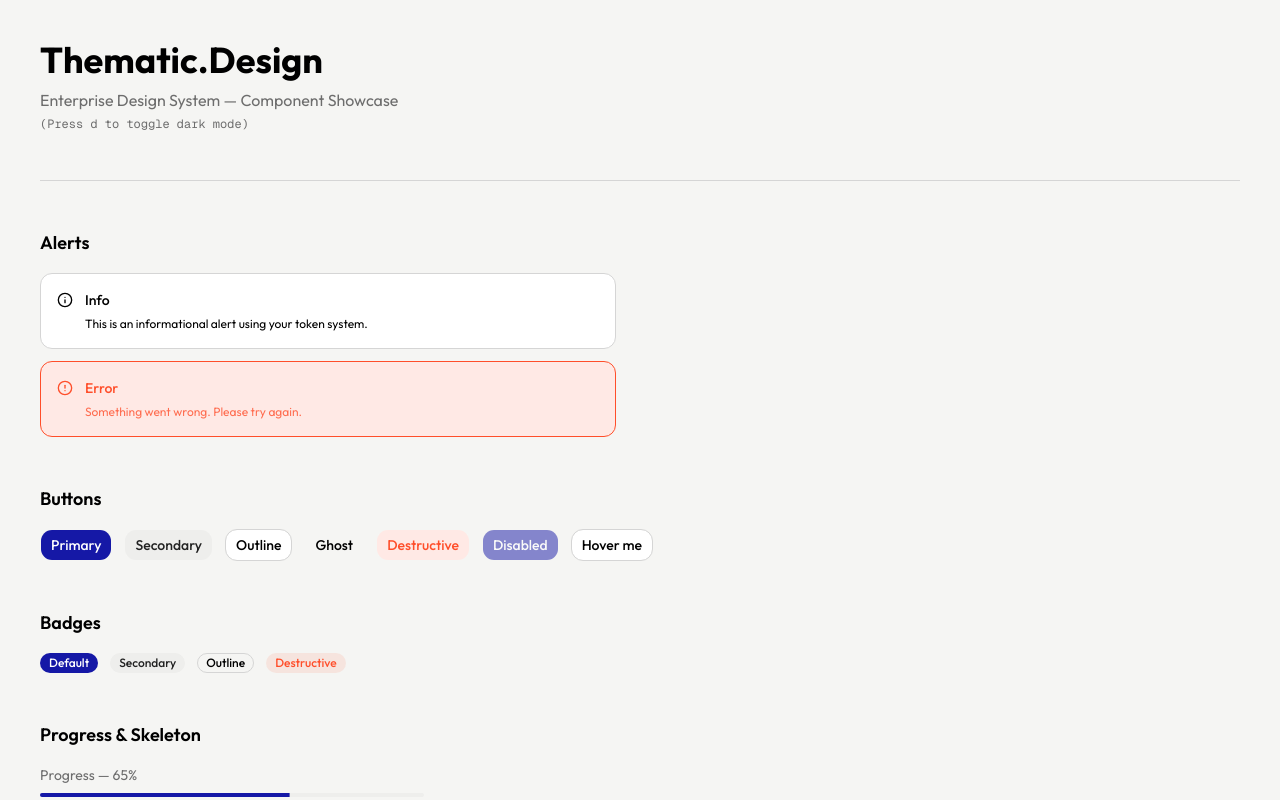
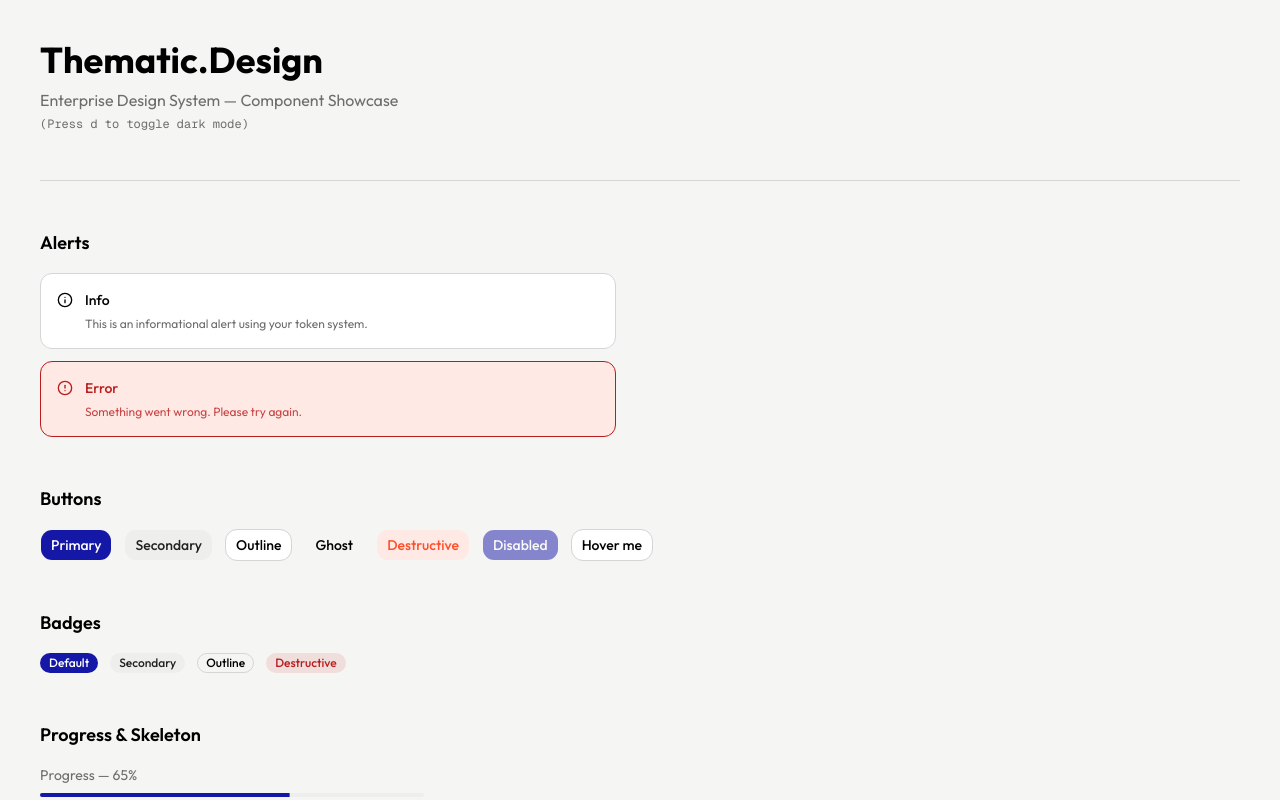
Before and after one commit to varshaab-cloud/Thematic.design, a Next.js app: page / in a window 1280 px wide. Shown: the top 800 px of the page. Built offline with nearby package versions, Linux system fonts and the light colour scheme.

Commit message:
migrate(tokens): add missing alias tokens, fix WCAG contrast failures, standardise focus ring

```diff
--- a/src/styles/tokens.css
+++ b/src/styles/tokens.css
@@ -88,6 +88,7 @@
   --alias-color-text-primary: #000000; /** Primary text */
   --alias-color-text-secondary: #222222; /** Secondary text, icons */
   --alias-color-text-tertiary: #464646; /** Tertiary text, icons */
+  --alias-color-text-subtle: #6d6d6d; /** Muted/placeholder text (gray-600) */
   --alias-color-text-disabled: #909090; /** Disabled text */
   --alias-color-text-inverse: #ffffff; /** Text on dark backgrounds */
   --alias-color-text-brand: #111487; /** Brand text, semantic text */
@@ -96,24 +97,26 @@
   --alias-color-background-tertiary: #eeeeec; /** Component background layers */
   --alias-color-background-brand: #1518a6; /** Brand background */
   --alias-color-background-brand-dark: #111487; /** Dark brand background */
+  --alias-color-background-hover: #c4c5f4; /** Interactive hover / accent surface */
   --alias-color-border-default: #d5d5d5; /** Default border */
   --alias-color-border-active: #1c21dc; /** Active/focused border */
   --alias-color-border-disabled: #b1b1b1; /** Disabled field border */
+  --alias-color-border-brand: #1518a6; /** Brand-coloured border (checkbox, radio checked) */
   --alias-color-border-success: #16a34a;
   --alias-color-border-info: #0369a1;
-  --alias-color-border-error: #ff4e2a;
+  --alias-color-border-error: #b91c1c; /** Matches updated error-fg for consistency */
   --alias-color-border-warning: #f7d307;
   --alias-color-icon-primary: #222222;
   --alias-color-icon-secondary: #464646;
   --alias-color-icon-disabled: #b1b1b1;
   --alias-color-icon-brand: #171cbe;
-  --alias-color-feedback-success-fg: #16a34a;
+  --alias-color-feedback-success-fg: #166534; /** #166534 on #dcfce7 = 7.2:1 ✓ AA */
   --alias-color-feedback-success-bg: #dcfce7;
-  --alias-color-feedback-info-fg: #0369a1;
+  --alias-color-feedback-info-fg: #0369a1; /** #0369a1 on #e0f2fe = 5.2:1 ✓ AA */
   --alias-color-feedback-info-bg: #e0f2fe;
-  --alias-color-feedback-error-fg: #ff4e2a;
+  --alias-color-feedback-error-fg: #b91c1c; /** #b91c1c on #ffe9e5 = 5.4:1 ✓ AA (was #ff4e2a = 2.75:1 ✗) */
   --alias-color-feedback-error-bg: #ffe9e5;
-  --alias-color-feedback-warning-fg: #f7d307;
+  --alias-color-feedback-warning-fg: #713f12; /** #713f12 on #fffade = 9.1:1 ✓ AA (was #f7d307 = 1.38:1 ✗) */
   --alias-color-feedback-warning-bg: #fffade;
   --alias-typography-heading1-font-family: 'Open Sans', sans-serif;
   --alias-typography-heading1-font-size: 3rem;
@@ -318,9 +321,9 @@
   --alias-motion-transition-fade: 200ms cubic-bezier(0.4, 0, 0.2, 1);
 
   /* Focus */
-  --alias-focus-ring-color: #6e71e6;
+  --alias-focus-ring-color: #1c21dc; /** Standardised to blue-600, matches --ring */
   --alias-focus-ring-offset: 2px;
   --alias-focus-ring-width: 2px;
-  --alias-focus-ring-style: 2px solid #6e71e6;
-  --alias-focus-ring-shadow: 0 0 0 2px #ffffff, 0 0 0 4px #6e71e6;
+  --alias-focus-ring-style: 2px solid #1c21dc;
+  --alias-focus-ring-shadow: 0 0 0 2px #ffffff, 0 0 0 4px #1c21dc;
 }
```
